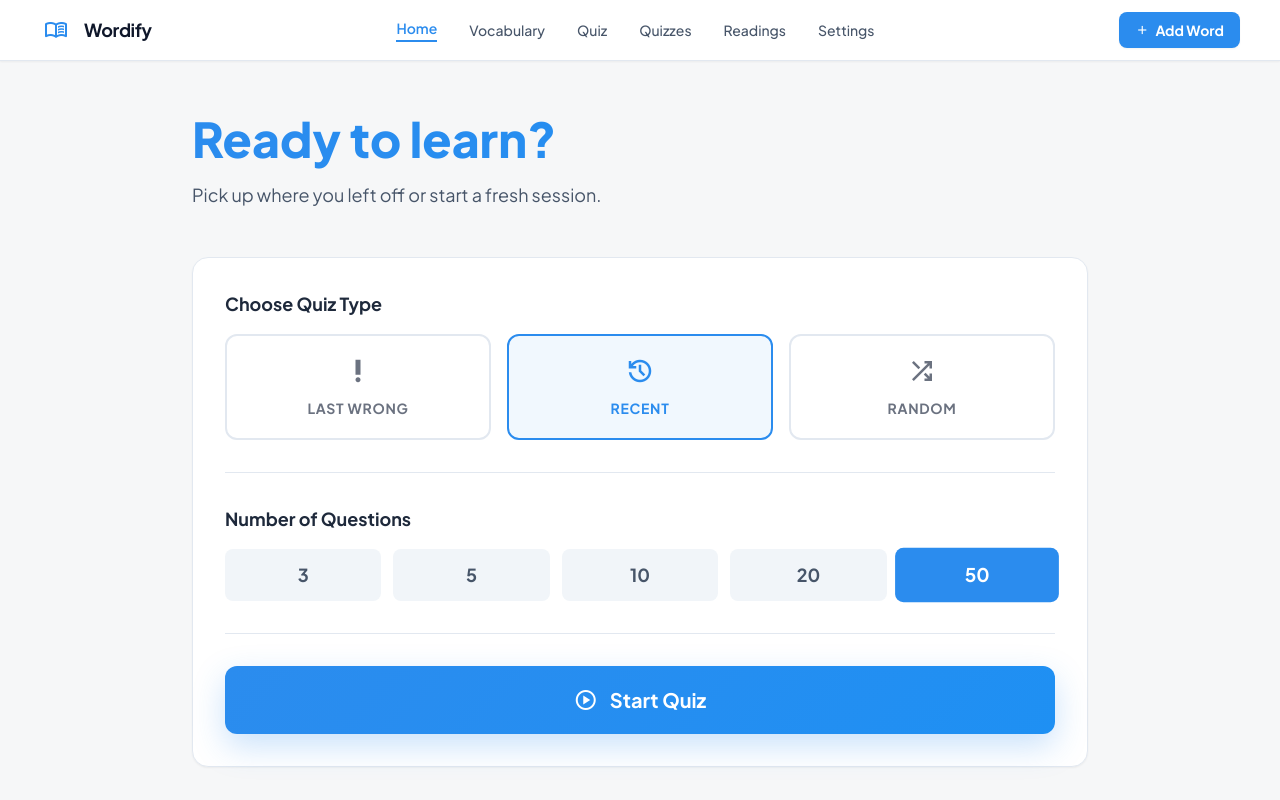
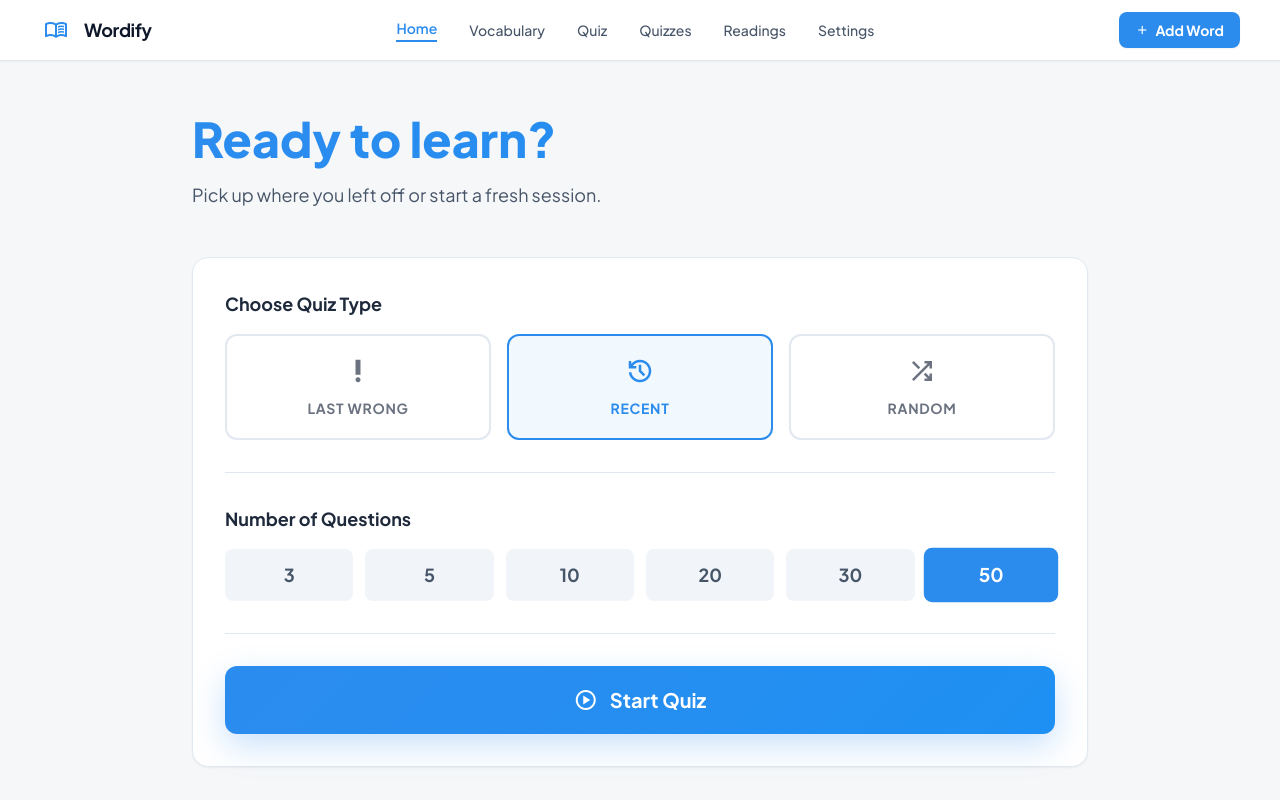
Before and after one commit to kursatsmsek/wordify-fe, a React (Vite) app: page / in a window 1280 px wide. Shown: the top 800 px of the page. Built offline with nearby package versions, Linux system fonts and the light colour scheme; no server answers.

Commit message:
fix: change number of questions buttons grid

```diff
--- a/src/pages/HomePage.jsx
+++ b/src/pages/HomePage.jsx
@@ -21,6 +21,11 @@ export default function HomePage() {
     Math.min(MAX_QUIZ_COUNT, settings.quizCount ?? 50),
   );
   const [quizCount, setQuizCount] = useState(preferredQuizCount);
+  const quizCountOptions = Array.from(
+    new Set([3, 5, 10, 20, 30, preferredQuizCount]),
+  ).sort((a, b) => a - b);
+  const desktopQuizCountGridClass =
+    quizCountOptions.length >= 6 ? "sm:grid-cols-6" : "sm:grid-cols-5";
 
   const primaryColor = settings.colorPalette;
 
@@ -116,10 +121,10 @@ export default function HomePage() {
             <h2 className="text-lg font-bold text-slate-800 dark:text-slate-200 mb-4">
               Number of Questions
             </h2>
-            <div className="grid grid-cols-2 sm:grid-cols-5 gap-2 sm:gap-3">
-              {Array.from(new Set([3, 5, 10, 20, preferredQuizCount]))
-                .sort((a, b) => a - b)
-                .map((count) => (
+            <div
+              className={`grid grid-cols-3 gap-2 sm:gap-3 ${desktopQuizCountGridClass}`}
+            >
+              {quizCountOptions.map((count) => (
                 <button
                   key={count}
                   onClick={() => setQuizCount(count)}
@@ -127,7 +132,13 @@ export default function HomePage() {
                     backgroundColor:
                       quizCount === count ? primaryColor : "rgb(241 245 249)",
                     color: quizCount === count ? "white" : "rgb(71 85 105)",
-                    transform: quizCount === count ? "scale(1.05)" : "scale(1)",
+                    transform:
+                      quizCount === count ? "scale(1.05)" : "scale(1)",
+                    gridColumn:
+                      quizCountOptions.length % 3 === 1 &&
+                      count === quizCountOptions[quizCountOptions.length - 1]
+                        ? "2 / span 1"
+                        : undefined,
                   }}
                   className="py-2 sm:py-3 px-1 rounded-lg font-bold text-base sm:text-lg transition-all duration-200 dark:bg-slate-700 dark:text-slate-300"
                 >
```
